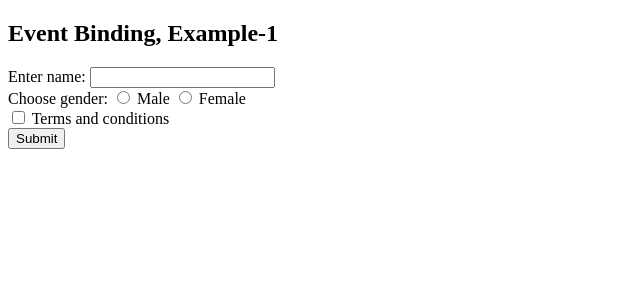
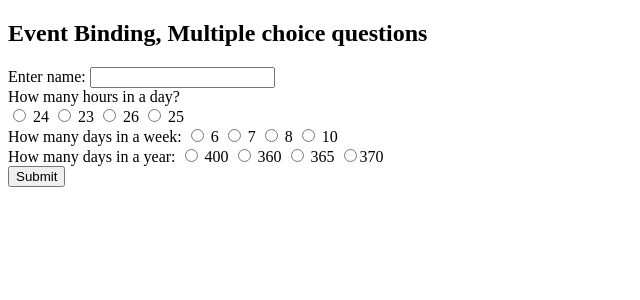
Before and after one commit to jackofalltradesprogrammer/AngularBootCamp, an Angular app: page / in a window 1280 px wide. Shown: the top 300 px of the page, without its empty margins (0-640 px from the left). Built offline with nearby package versions, Linux system fonts and the light colour scheme.

Commit message:
D4 - Example of multiple questions and displaying the score (using radio buttons)

```diff
--- a/src/app/app.component.html
+++ b/src/app/app.component.html
@@ -1,11 +1,25 @@
-<h2>Event Binding, Example-1</h2>
+<h2>Event Binding, Multiple choice questions</h2>
 
 Enter name:
 <input type="text" [(ngModel)]='name' /> <br>
-Choose gender:
-<input type="radio" name="gender" value="male" [(ngModel)]='gender' > Male
-<input type="radio" name="gender" value="female" [(ngModel)]='gender' > Female <br>
+How many hours in a day? <br>
+<input type="radio" name="answer1" value="24" [(ngModel)]='answers[0]' > 24
+<input type="radio" name="answer1" value="23" [(ngModel)]='answers[0]' > 23
+<input type="radio" name="answer1" value="26" [(ngModel)]='answers[0]' > 26
+<input type="radio" name="answer1" value="25" [(ngModel)]='answers[0]' > 25<br>
 
-<input type = "checkbox" [(ngModel)]='terms'> Terms and conditions <br>
-<button (click)='showGender(gender)'>Submit</button> <br>
+How many days in a week:
+<input type="radio" name="answer2" value="6" [(ngModel)]='answers[1]' > 6
+<input type="radio" name="answer2" value="7" [(ngModel)]='answers[1]' > 7
+<input type="radio" name="answer2" value="8" [(ngModel)]='answers[1]' > 8
+<input type="radio" name="answer2" value="10" [(ngModel)]='answers[1]' > 10 <br>
+
+How many days in a year:
+<input type="radio" name="answer3" value="6" [(ngModel)]='answers[2]' > 400
+<input type="radio" name="answer3" value="7" [(ngModel)]='answers[2]' > 360
+<input type="radio" name="answer3" value="8" [(ngModel)]='answers[2]' > 365
+<input type="radio" name="answer3" value="10" [(ngModel)]='answers[2]' >370 <br>
+
+
+<button (click)='showScore()'>Submit</button> <br>
 {{msg}}
--- a/src/app/app.component.ts
+++ b/src/app/app.component.ts
@@ -6,18 +6,26 @@ import { Component } from '@angular/core';
   styleUrls: ['./app.component.css']
 })
 export class AppComponent {
+  solution: number[] = [24,7,365];
+  msg:string;
+  answers: number[] = [0,0,0];
+  score:number = 0;
   name:string;
-  msg:string;
-  terms: boolean;
- showGender(gender){
-   if(this.terms && this.name){
-    if (gender == "male")
-      this.msg = "Hello Mr. " + this.name;
-    else if (gender == "female")
-      this.msg = "Hello Mrs. " + this.name;
-   }
+ showScore(){
+   if (this.answers[0] == this.solution[0])
+   this.score+=1;
+   if (this.answers[1] == this.solution[1])
+   this.score+=1;
+   if (this.answers[2] == this.solution[2])
+   this.score+=1;
+
+   if (this.score == 3)
+    this.msg = "Passed! " + this.name + "'syour score is " + this.score;
    else
-    this.msg = "Please accept terms and input a name";
+   this.msg = "Failed! " + this.name + "'s your score is " + this.score;
+
+
+
 
   }
 
```
